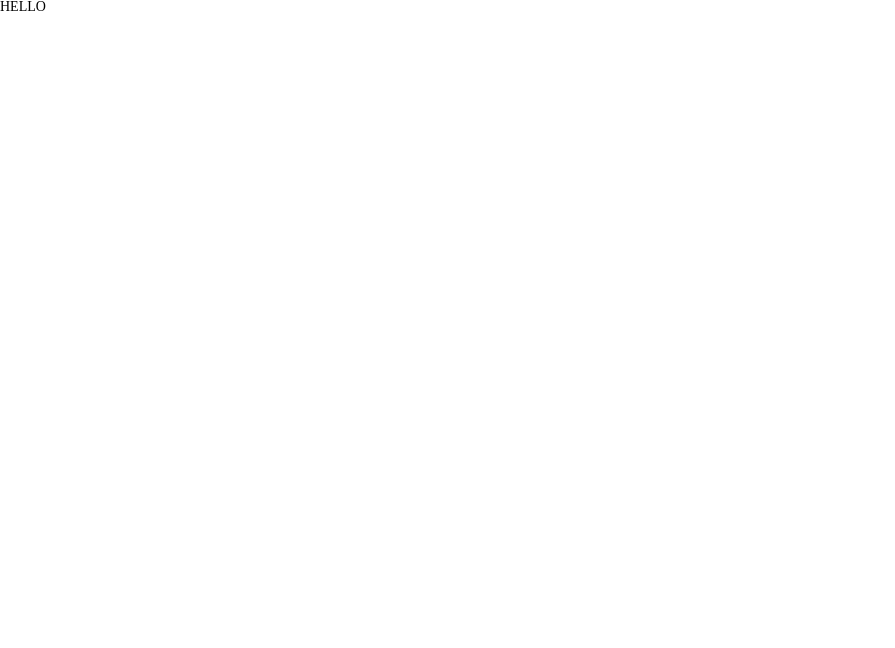
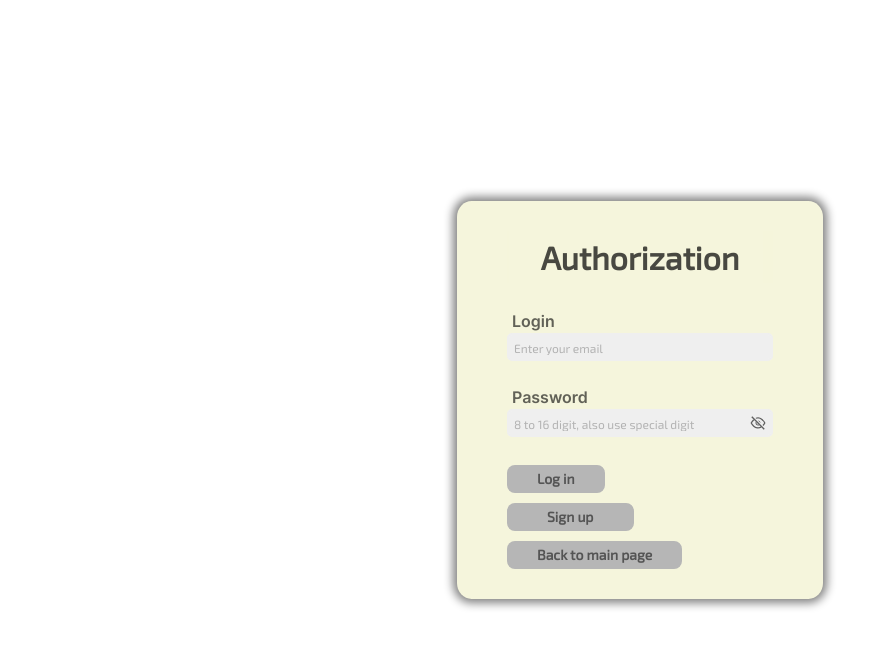
Before and after one commit to Marigza/eCommerce-Application, a React (Create React App) app in the folder develop/: page / in a window 1280 px wide. Shown: the top 648 px of the page, without its empty margins (0-895 px from the left). Built offline with nearby package versions, Linux system fonts and the light colour scheme.

Commit message:
refactor: refactor code

```diff
--- a/develop/src/App/App.tsx
+++ b/develop/src/App/App.tsx
@@ -1,8 +1,14 @@
 import "../assets/styles/normalize.css";
 import "./App.scss";
 
+import { Login } from "../pages/Login";
+
 const App: React.FC = () => {
-  return <div>HELLO</div>;
+  return (
+    <div>
+      <Login />
+    </div>
+  );
 };
 
 export default App;
--- a/develop/src/pages/Login/Login.scss
+++ b/develop/src/pages/Login/Login.scss
@@ -87,7 +87,7 @@
     position: relative;
   }
 
-  &__password div {
+  &__password--secure {
     cursor: pointer;
     position: absolute;
     top: 4px;
@@ -99,7 +99,7 @@
     background: url(../../assets/images/loginPage/password_invisible.svg);
   }
 
-  &__password.view div {
+  &__password--secure.view {
     background: url(../../assets/images/loginPage/password_visible.svg);
   }
 
--- a/develop/src/pages/Login/Login.tsx
+++ b/develop/src/pages/Login/Login.tsx
@@ -1,17 +1,29 @@
+import { ChangeEventHandler, FC, useState } from "react";
+
 import "./Login.scss";
 import { userLoginValidate, userPasswordValidate } from "../../validation/validation";
 
-function LoginPage(): JSX.Element {
-  function validation(): void {
-    const login = (document.querySelector(".login-page__form") as HTMLFormElement).querySelector(
-      "input",
-    ) as HTMLInputElement;
-    const password = (
-      document.querySelector(".login-page__password") as HTMLDivElement
-    ).querySelector("input") as HTMLInputElement;
-    if (userLoginValidate(login.value)) {
-      alert("Логин валиден...");
-      if (userPasswordValidate(password.value)) {
+const Login: FC = () => {
+  const [userData, setUserData] = useState({
+    email: "",
+    password: "",
+  });
+
+  const [showPassword, setShowPassword] = useState(false);
+
+  const userDataChangeHandler: ChangeEventHandler<HTMLInputElement> = (event) => {
+    setUserData((previousData) => ({
+      ...previousData,
+      [event.target.name]: event.target.value,
+    }));
+  };
+
+  const validation = () => {
+    const { email, password } = userData;
+    console.log(userLoginValidate(email));
+
+    if (userLoginValidate(email)) {
+      if (userPasswordValidate(password)) {
         alert("Пароль валиден...");
         alert("Валидация прошла успешно !");
         return;
@@ -21,26 +33,11 @@ function LoginPage(): JSX.Element {
     }
     alert("Логин не валидный !");
     return;
-  }
+  };
 
-  function passwordControl(): void {
-    const password = document.querySelector(".login-page__password") as HTMLDivElement;
-    if (
-      password.firstChild &&
-      password.firstChild instanceof HTMLInputElement &&
-      password.firstChild.getAttribute("type") === "password"
-    ) {
-      password.firstChild.setAttribute("type", "text");
-      password.classList.add("view");
-    } else if (
-      password.firstChild &&
-      password.firstChild instanceof HTMLInputElement &&
-      password.firstChild.getAttribute("type") === "text"
-    ) {
-      password.firstChild.setAttribute("type", "password");
-      password.classList.remove("view");
-    }
-  }
+  const passwordControl = () => {
+    setShowPassword((prev) => !prev);
+  };
 
   return (
     <div className="login-page">
@@ -54,15 +51,31 @@ function LoginPage(): JSX.Element {
           noValidate
         >
           <label>Login</label>
-          <input type="email" name="auth_email" placeholder="Enter your email" required></input>
+          <div className="login-page__login">
+            <div className="login-page__login--hint"></div>
+            <input
+              value={userData.email}
+              type="email"
+              name="email"
+              placeholder="Enter your email"
+              required
+              onChange={userDataChangeHandler}
+            ></input>
+          </div>
           <label>Password</label>
           <div className="login-page__password">
             <input
-              type="password"
-              name="auth_pass"
+              value={userData.password}
+              type={showPassword ? "text" : "password"}
+              name="password"
               placeholder="8 to 16 digit, also use special digit"
+              onChange={userDataChangeHandler}
             ></input>
-            <div onClick={passwordControl}></div>
+            <div
+              className={`login-page__password--secure ${showPassword ? "view" : ""}`}
+              onClick={passwordControl}
+            ></div>
+            <div className="login-page__password--hint"></div>
           </div>
           <button
             onClick={validation}
@@ -78,6 +91,6 @@ function LoginPage(): JSX.Element {
       </div>
     </div>
   );
-}
+};
 
-export default LoginPage;
+export default Login;
--- a/develop/src/pages/Main/Main.tsx
+++ b/develop/src/pages/Main/Main.tsx
@@ -1,4 +1,4 @@
-import { Header } from "../../components/Header";
+import { Header } from "../../components/header";
 import { MainContent } from "../../components/MainContent";
 
 const Main: React.FC = () => {
--- a/develop/src/pages/Registration/Registration.scss
+++ b/develop/src/pages/Registration/Registration.scss
@@ -117,7 +117,7 @@
       color: white;
     }
 
-    p{
+    p {
       margin: 1.5vh 0 1.5vh 0;
     }
 
@@ -208,7 +208,6 @@
 }
 
 @media (max-aspect-ratio: 3/2) {
-
   .registration-page__card {
     width: 50vw;
 
@@ -229,7 +228,6 @@
   }
 }
 @media (max-aspect-ratio: 1/1) {
-
   .registration-page__card {
     width: 70vw;
 
@@ -250,7 +248,6 @@
   }
 }
 @media (max-aspect-ratio: 32/45) {
-
   .registration-page__card {
     width: 90vw;
 
@@ -271,7 +268,6 @@
   }
 }
 @media (max-aspect-ratio: 5/9) {
-
   .registration-page__card {
     width: 100vw;
 
```
Also changed, not shown: develop/src/components/MainContent/MainContent.scss (line endings or trailing spaces), develop/src/components/Product/Product.scss (line endings or trailing spaces).
